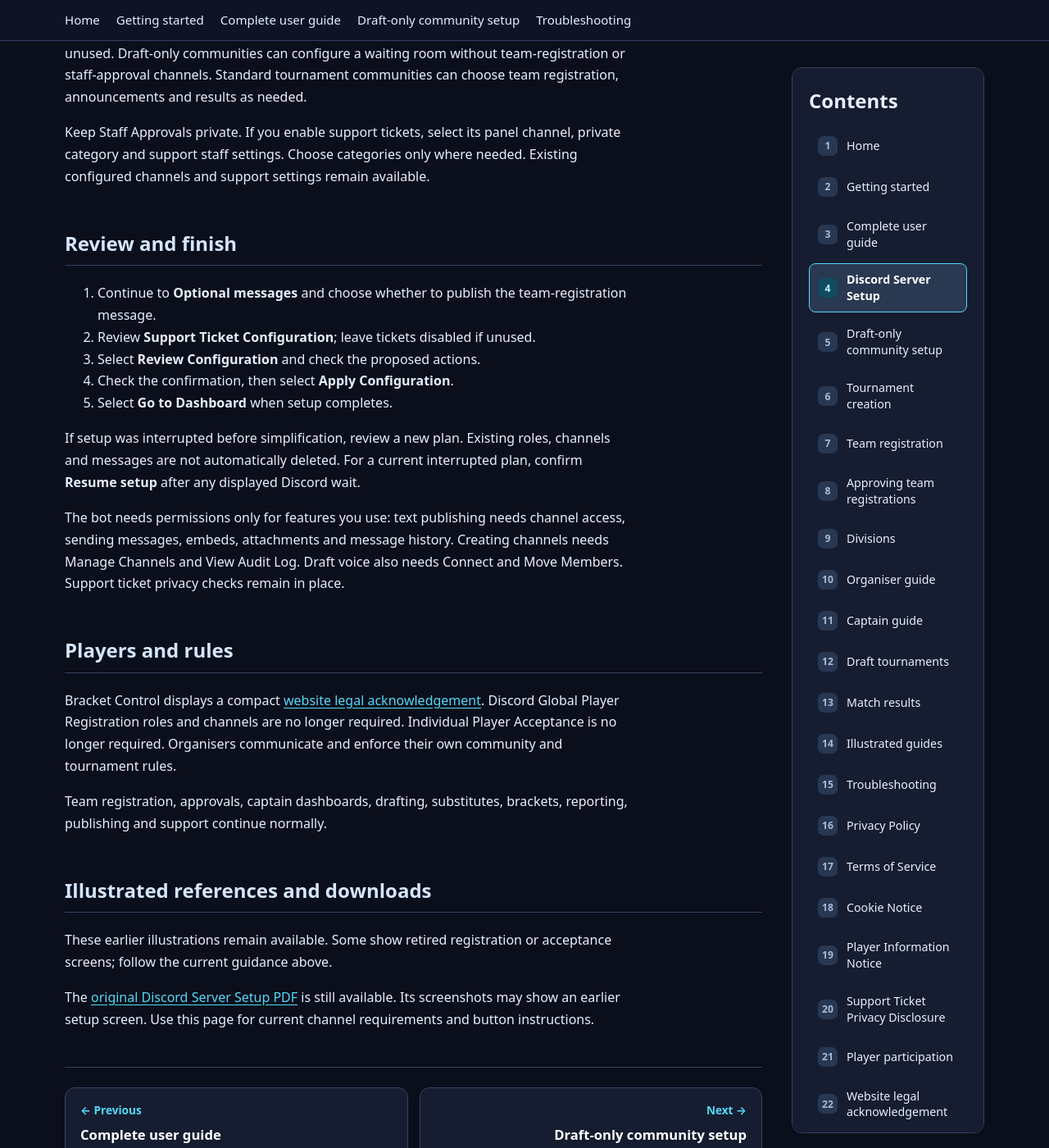
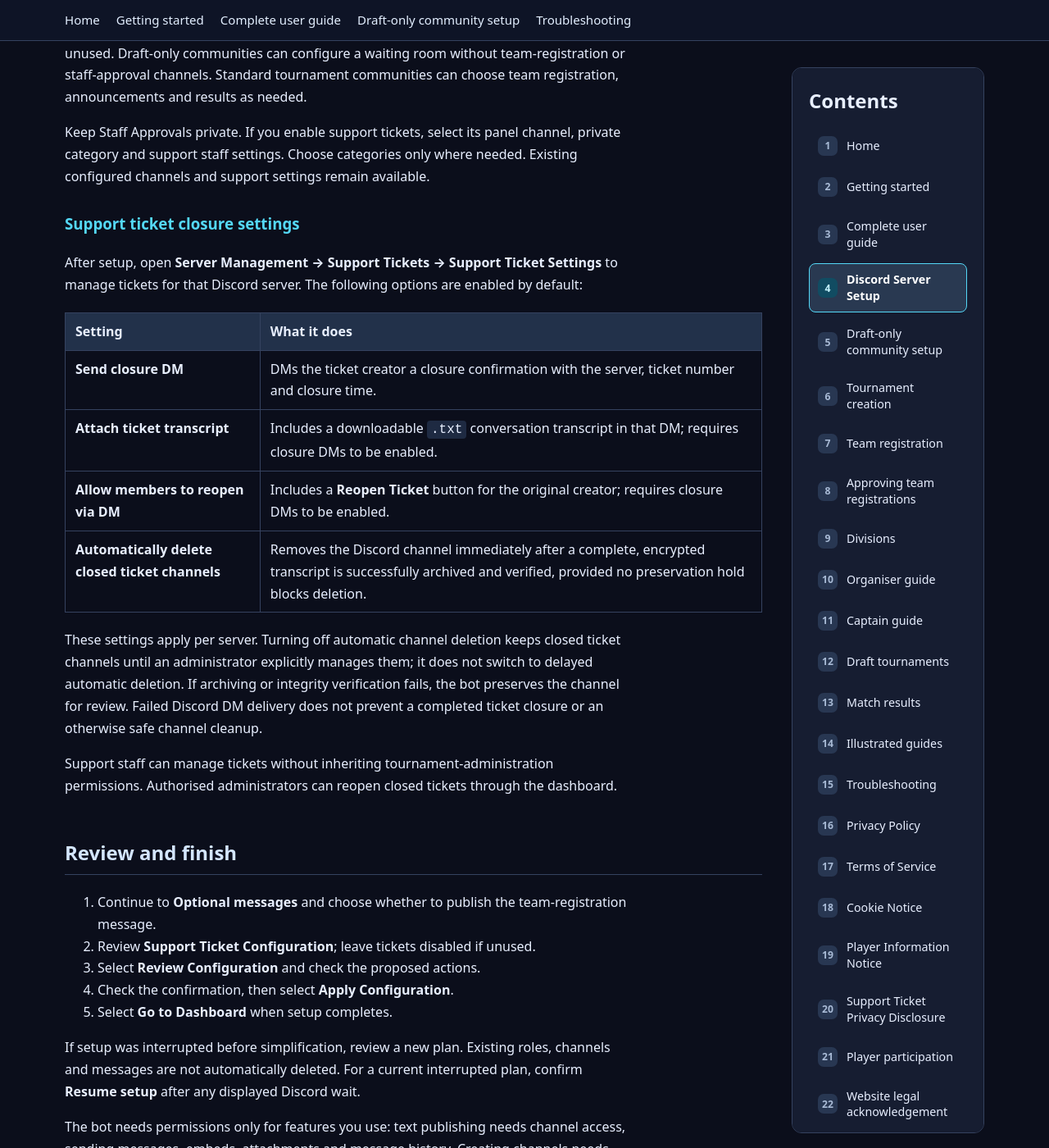
Before and after one commit to dev-dyly/bracket-control-wiki, a Jekyll site: the page built from guides/server-setup.md, in a window 1280 px wide and 1400 px high, scrolled down 1429 px. Shown: the whole window at 82% size. Built offline with Jekyll 4.4.1, drawn with Linux system fonts in a browser that asks for light colours.

Commit message:
docs: explain ticket closure and reopening in guides/server-setup.md

```diff
--- a/guides/server-setup.md
+++ b/guides/server-setup.md
@@ -35,6 +35,21 @@ Choose **Not Required** for unused features. Website-only organisers can leave e
 
 Keep Staff Approvals private. If you enable support tickets, select its panel channel, private category and support staff settings. Choose categories only where needed. Existing configured channels and support settings remain available.
 
+### Support ticket closure settings
+
+After setup, open **Server Management → Support Tickets → Support Ticket Settings** to manage tickets for that Discord server. The following options are enabled by default:
+
+| Setting | What it does |
+| --- | --- |
+| **Send closure DM** | DMs the ticket creator a closure confirmation with the server, ticket number and closure time. |
+| **Attach ticket transcript** | Includes a downloadable `.txt` conversation transcript in that DM; requires closure DMs to be enabled. |
+| **Allow members to reopen via DM** | Includes a **Reopen Ticket** button for the original creator; requires closure DMs to be enabled. |
+| **Automatically delete closed ticket channels** | Removes the Discord channel immediately after a complete, encrypted transcript is successfully archived and verified, provided no preservation hold blocks deletion. |
+
+These settings apply per server. Turning off automatic channel deletion keeps closed ticket channels until an administrator explicitly manages them; it does not switch to delayed automatic deletion. If archiving or integrity verification fails, the bot preserves the channel for review. Failed Discord DM delivery does not prevent a completed ticket closure or an otherwise safe channel cleanup.
+
+Support staff can manage tickets without inheriting tournament-administration permissions. Authorised administrators can reopen closed tickets through the dashboard.
+
 ## Review and finish
 
 1. Continue to **Optional messages** and choose whether to publish the team-registration message.
```
